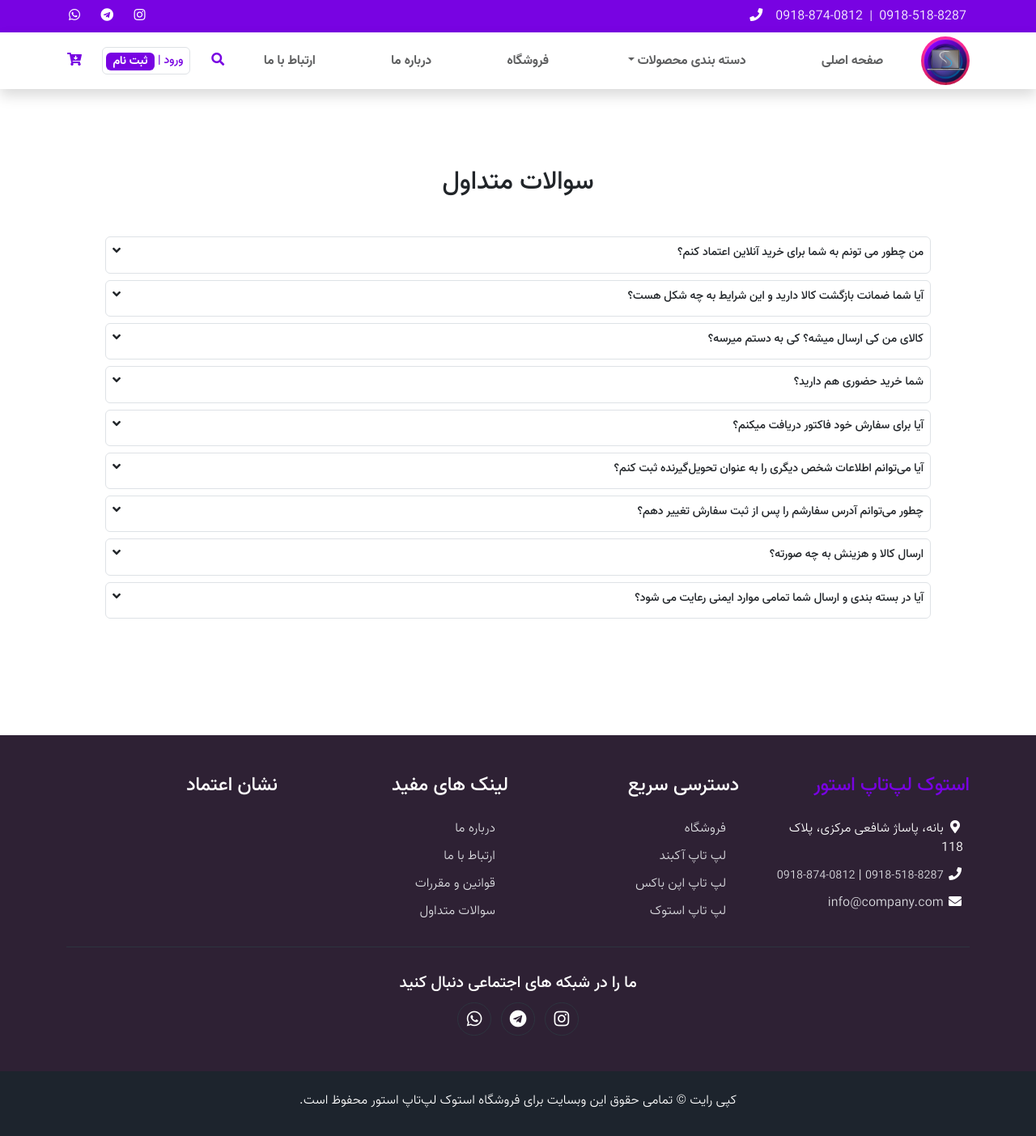
After one commit to nasiri-py/laptop-baneh, a Django app: page /faq/ in a window 1280 px wide. The commit adds this page. Shown: the whole page at 81% size. Run offline with Django 4.2, Linux system fonts and the light colour scheme; data comes from the database, SQL or seed files in the repository; both versions use the stored data as it was after the commit; some libraries are stand-ins or nearby versions.

Commit message:
add about, faq and term

```diff
--- a/home/urls.py
+++ b/home/urls.py
@@ -1,8 +1,11 @@
 from django.urls import path
-from .views import HomeView, contact_view
+from . import views
 
 app_name = 'home'
 urlpatterns = [
-    path('', HomeView.as_view(), name='home'),
-    path('contact/', contact_view, name='contact'),
+    path('', views.HomeView.as_view(), name='home'),
+    path('contact/', views.contact_view, name='contact'),
+    path('about/', views.about_view, name='about'),
+    path('faq/', views.faq_view, name='faq'),
+    path('term/', views.term_view, name='term'),
 ]
--- a/home/views.py
+++ b/home/views.py
@@ -52,3 +52,15 @@ def contact_view(request):
             form.send(fail_silently=True)
             messages.success(request, 'پیام شما با موفقیت به پشتیبانی سایت ارسال شد', 'success')
     return redirect('home:contact')
+
+
+def about_view(request):
+    return render(request, 'home/about.html')
+
+
+def faq_view(request):
+    return render(request, 'home/faq.html')
+
+
+def term_view(request):
+    return render(request, 'home/term.html')
--- a/static/base/css/templatemo.css
+++ b/static/base/css/templatemo.css
@@ -67,7 +67,7 @@ body, ul, li, p, a, label, input, div {
 .bg-dark { background-color: #212934 !important;}
 .bg-light { background-color: #e9eef5 !important;}
 .bg-black { background-color: #1d242d !important;}
-.bg-success { background-color: #59ab6e !important;}
+.bg-shop { background-color: #bc1f69 !important;}
 .btn-group-lg>.btn, .btn-lg {
     font-size: 1rem !important;
 }
--- a/templates/base.html
+++ b/templates/base.html
@@ -83,7 +83,7 @@
                         <a class="nav-link" href="{% url 'product:list' %}">فروشگاه</a>
                     </li>
                     <li class="nav-item">
-                        <a class="nav-link" href="about.html">درباره ما</a>
+                        <a class="nav-link" href="{% url 'home:about' %}">درباره ما</a>
                     </li>
                     <li class="nav-item">
                         <a class="nav-link" href="{% url 'home:contact' %}">ارتباط با ما</a>
@@ -248,7 +248,7 @@
     <div class="container">
         <div class="row">
             <div class="col-md-3 col-sm-6 col-12 pt-5">
-                <h3 class="h3 pb-3 border-light rounded-0 logo">استوک لپ‌تاپ استور</h3>
+                <a href="{% url 'home:home' %}" class="text-decoration-none"><h3 class="h3 pb-2 border-light rounded-0 text-link">استوک لپ‌تاپ استور</h3></a>
                 <ul class="list-unstyled text-light footer-link-list px-2">
                     <li>
                         <i class="fas fa-map-marker-alt fa-fw"></i>
@@ -267,7 +267,7 @@
                 </ul>
             </div>
             <div class="col-md-3 col-sm-6 col-12 pt-5">
-                <h3 class="h3 text-light pb-3 border-light">دسترسی سریع</h3>
+                <h3 class="h3 text-light pb-2 border-light">دسترسی سریع</h3>
                 <ul class="list-unstyled text-light footer-link-list px-3">
                     <li><a  class="text-decoration-none" href="{% url 'product:list' %}">فروشگاه</a></li>
                     <li><a  class="text-decoration-none" href="{% url 'product:list' %}?grade=n">لپ تاپ آکبند</a></li>
@@ -276,16 +276,16 @@
                 </ul>
             </div>
             <div class="col-md-3 col-sm-6 col-12 pt-5">
-                <h3 class="h3 text-light pb-3 border-light">لینک های مفید</h3>
+                <h3 class="h3 text-light pb-2 border-light">لینک های مفید</h3>
                 <ul class="list-unstyled text-light footer-link-list px-3">
-                    <li><a class="text-decoration-none" href="{% url 'home:home' %}">صفحه اصلی</a></li>
-                    <li><a class="text-decoration-none" href="#">درباره ما</a></li>
+                    <li><a class="text-decoration-none" href="{% url 'home:about' %}">درباره ما</a></li>
                     <li><a class="text-decoration-none" href="{% url 'home:contact' %}">ارتباط با ما</a></li>
-                    <li><a class="text-decoration-none" href="#">سوالات متداول</a></li>
+                    <li><a class="text-decoration-none" href="{% url 'home:term' %}">قوانین و مقررات</a></li>
+                    <li><a class="text-decoration-none" href="{% url 'home:faq' %}">سوالات متداول</a></li>
                 </ul>
             </div>
             <div class="col-md-3 col-sm-6 col-12 pt-5">
-                <h3 class="h3 text-light pb-3 border-light">نشان اعتماد</h3>
+                <h3 class="h3 text-light pb-2 border-light">نشان اعتماد</h3>
                 <ul class="list-unstyled text-light footer-link-list px-3">
                     <li><a class="text-decoration-none" href="#"><img src="" alt=""></a></li>
                 </ul>
--- a/templates/home/contact.html
+++ b/templates/home/contact.html
@@ -14,7 +14,7 @@
         <!-- Start Content Page -->
     <div class="container-fluid bg-light pt-5 pb-1">
         <div class="col-md-6 m-auto text-center">
-            <h1 class="h1">ارتباط با ما</h1>
+            <h1>ارتباط با ما</h1>
             <p>
                 از اینکه استوک لپ تاپ استور را انتخاب کردید از شما ممنونیم.
                 <br>
--- /dev/null
+++ b/templates/home/faq.html
@@ -0,0 +1,222 @@
+{% extends 'base.html' %}
+
+{% load static %}
+
+{% block title %}
+    سوالات متداول
+{% endblock %}
+
+{% block content %}
+    <section class="py-5">
+        <div class="container">
+            <div class="py-5">
+                <h2 class="text-center">سوالات متداول</h2>
+                <div class="m-5">
+                    <div class="accordion accordion-flush" id="accordionFlushExample">
+                        <div class="accordion-item rounded border mb-2">
+                            <div class="accordion-header p-2" id="flush-heading1">
+                                <div class="d-flex justify-content-between align-items-baseline collapsed" type="button"
+                                     data-bs-toggle="collapse" data-bs-target="#flush-collapse1" aria-expanded="false"
+                                     aria-controls="flush-collapse1">
+                                    <h6>
+                                        من چطور می تونم به شما برای خرید آنلاین اعتماد کنم؟
+                                    </h6>
+                                    <i class="fa fa-angle-down" aria-hidden="true"></i>
+                                </div>
+                            </div>
+                            <div id="flush-collapse1" class="accordion-collapse collapse bg-light"
+                                 aria-labelledby="flush-heading1"
+                                 data-bs-parent="#accordionFlushExample">
+                                <div class="accordion-body">
+                                    با توجه به مجوز ها همچون نماد اعتماد الکترونیک و کسب و کارهای مجازی که مجموعه استوک
+                                    لپ تاپ استور دارد پایین سایت میتونید مشاهده کنید.
+                                </div>
+                            </div>
+                        </div>
+                        <div class="accordion-item rounded border mb-2">
+                            <div class="accordion-header p-2" id="flush-heading2">
+                                <div class="d-flex justify-content-between align-items-baseline collapsed" type="button"
+                                     data-bs-toggle="collapse" data-bs-target="#flush-collapse2" aria-expanded="false"
+                                     aria-controls="flush-collapse2">
+                                    <h6>
+                                        آیا شما ضمانت بازگشت کالا دارید و این شرایط به چه شکل هست؟
+                                    </h6>
+                                    <i class="fa fa-angle-down" aria-hidden="true"></i>
+                                </div>
+                            </div>
+                            <div id="flush-collapse2" class="accordion-collapse collapse bg-light"
+                                 aria-labelledby="flush-heading2"
+                                 data-bs-parent="#accordionFlushExample">
+                                <div class="accordion-body bg-light rounded">
+                                    <p>بله؛ 10 روز می باشد که شامل موارد زیر است :</p>
+                                    <ul class="list-unstyled">
+                                        <li>
+                                            _ مشکل سخت افزاری
+                                        </li>
+                                        <li>
+                                            _ عدم تطبیق مشخصات کالای ارسال شده
+                                        </li>
+                                    </ul>
+                                    <p><span class="text-danger">*</span> این 10 روز به صورت کاری محاسبه نمی گردد</p>
+                                    <p><span class="text-danger">*</span>
+                                        ایرادات
+                                        فیزیکی مانند شکستگی، ضربه، خط و خش و… شامل ضمانت بازگشت کالا نمی باشد</p>
+                                    <p><span class="text-danger">*</span> لطفا در هنگام جعبه گشایی از سفارش خود فیلم
+                                        تهیه نمایید تا اگر سفارش در حین نقل و
+                                        انتقال آسیب دیده بود از طریق فیلم قابل اثبات باشد (در غیر این صورت امکان مرجوعی
+                                        کالا
+                                        با
+                                        مشکل فیزیکی و ظاهری وجود ندارد).
+                                    </p>
+                                    <p>برای مطالعه بیشتر میتونید به لینک زیر مراجعه کنید.</p>
+                                    <a href="{% url 'home:term' %}" class="text-decoration-none text-link">قوانین و مقررات</a>
+                                </div>
+                            </div>
+                        </div>
+                        <div class="accordion-item rounded border mb-2">
+                            <div class="accordion-header p-2" id="flush-heading3">
+                                <div class="d-flex justify-content-between align-items-baseline collapsed" type="button"
+                                     data-bs-toggle="collapse" data-bs-target="#flush-collapse3" aria-expanded="false"
+                                     aria-controls="flush-collapse3">
+                                    <h6>
+                                        کالای من کی ارسال میشه؟ کی به دستم میرسه؟
+                                    </h6>
+                                    <i class="fa fa-angle-down" aria-hidden="true"></i>
+                                </div>
+                            </div>
+                            <div id="flush-collapse3" class="accordion-collapse collapse bg-light"
+                                 aria-labelledby="flush-heading3"
+                                 data-bs-parent="#accordionFlushExample">
+                                <div class="accordion-body bg-light rounded">
+                                    تمامی کالاها روز بعداز ثبت سفارش ارسال میشوند؛ 1 تا 5 روز کاری زمان میبرد تا کالا به
+                                    دستتان برسد.
+                                </div>
+                            </div>
+                        </div>
+                        <div class="accordion-item rounded border mb-2">
+                            <div class="accordion-header p-2" id="flush-heading4">
+                                <div class="d-flex justify-content-between align-items-baseline collapsed" type="button"
+                                     data-bs-toggle="collapse" data-bs-target="#flush-collapse4" aria-expanded="false"
+                                     aria-controls="flush-collapse4">
+                                    <h6>
+                                        شما خرید حضوری هم دارید؟
+                                    </h6>
+                                    <i class="fa fa-angle-down" aria-hidden="true"></i>
+                                </div>
+                            </div>
+                            <div id="flush-collapse4" class="accordion-collapse collapse bg-light"
+                                 aria-labelledby="flush-heading4"
+                                 data-bs-parent="#accordionFlushExample">
+                                <div class="accordion-body bg-light rounded">
+                                    بله، شما هم میتونید به فروشگاه حضوری ما که آدرس آنها در قسمت <a
+                                        href="{% url 'home:contact' %}" class="text-decoration-none text-link">ارتباط با ما</a>
+                                    درج شده مراجعه کنید و هم میتونید هنگام ثبت سفارش در قسمت توضیحات درج کنید و یا پس از
+                                    ثبت سفارش با کارشناسان فروش آنلاین ما تماس حاصل کرده و هماهنگی های لازم جهت تحویل
+                                    حضوری انجام شود.
+                                </div>
+                            </div>
+                        </div>
+                        <div class="accordion-item rounded border mb-2">
+                            <div class="accordion-header p-2" id="flush-heading5">
+                                <div class="d-flex justify-content-between align-items-baseline collapsed" type="button"
+                                     data-bs-toggle="collapse" data-bs-target="#flush-collapse5" aria-expanded="false"
+                                     aria-controls="flush-collapse5">
+                                    <h6>
+                                        آیا برای سفارش خود فاکتور دریافت میکنم؟
+                                    </h6>
+                                    <i class="fa fa-angle-down" aria-hidden="true"></i>
+                                </div>
+                            </div>
+                            <div id="flush-collapse5" class="accordion-collapse collapse bg-light"
+                                 aria-labelledby="flush-heading5"
+                                 data-bs-parent="#accordionFlushExample">
+                                <div class="accordion-body bg-light rounded">
+                                    بله تمامی سفارش ها شامل فاکتور می شوند شما میتوانید پس از ثبت سفارش در پنل کاربری
+                                    خود از قسمت لیست سفارشات فاکتور خود را مشاهده. در ضمن در صورت نیاز به فاکتور دارای
+                                    مهر و امضا، فاکتور همراه سفارش شما ارسال خواهد شد.
+                                </div>
+                            </div>
+                        </div>
+                        <div class="accordion-item rounded border mb-2">
+                            <div class="accordion-header p-2" id="flush-heading6">
+                                <div class="d-flex justify-content-between align-items-baseline collapsed" type="button"
+                                     data-bs-toggle="collapse" data-bs-target="#flush-collapse6" aria-expanded="false"
+                                     aria-controls="flush-collapse6">
+                                    <h6>
+                                        آیا می‌توانم اطلاعات شخص دیگری را به عنوان تحویل‌گیرنده ثبت کنم؟
+                                    </h6>
+                                    <i class="fa fa-angle-down" aria-hidden="true"></i>
+                                </div>
+                            </div>
+                            <div id="flush-collapse6" class="accordion-collapse collapse bg-light"
+                                 aria-labelledby="flush-heading6"
+                                 data-bs-parent="#accordionFlushExample">
+                                <div class="accordion-body bg-light rounded">
+                                    بله شما می توانید در قسمت ثبت سفارش، اطلاعات آدرس شخص تحویل گیرنده شامل آدرس، نام و
+                                    نام خانوادگی را وارد نمایید.
+                                </div>
+                            </div>
+                        </div>
+                        <div class="accordion-item rounded border mb-2">
+                            <div class="accordion-header p-2" id="flush-heading7">
+                                <div class="d-flex justify-content-between align-items-baseline collapsed" type="button"
+                                     data-bs-toggle="collapse" data-bs-target="#flush-collapse7" aria-expanded="false"
+                                     aria-controls="flush-collapse7">
+                                    <h6>
+                                         چطور می‌توانم آدرس سفارشم را  پس از ثبت‌ سفارش تغییر دهم؟
+                                    </h6>
+                                    <i class="fa fa-angle-down" aria-hidden="true"></i>
+                                </div>
+                            </div>
+                            <div id="flush-collapse7" class="accordion-collapse collapse bg-light"
+                                 aria-labelledby="flush-heading7"
+                                 data-bs-parent="#accordionFlushExample">
+                                <div class="accordion-body bg-light rounded">
+                                    شما می‌توانید با پشتیبانی استوک لپ تاپ استور تماس بگیرید و درخواست ویرایش اطلاعات سفارش را بدهید.
+                                </div>
+                            </div>
+                        </div>
+                        <div class="accordion-item rounded border mb-2">
+                            <div class="accordion-header p-2" id="flush-heading8">
+                                <div class="d-flex justify-content-between align-items-baseline collapsed" type="button"
+                                     data-bs-toggle="collapse" data-bs-target="#flush-collapse8" aria-expanded="false"
+                                     aria-controls="flush-collapse8">
+                                    <h6>
+                                        ارسال کالا و هزینش به چه صورته؟
+                                    </h6>
+                                    <i class="fa fa-angle-down" aria-hidden="true"></i>
+                                </div>
+                            </div>
+                            <div id="flush-collapse8" class="accordion-collapse collapse bg-light"
+                                 aria-labelledby="flush-heading8"
+                                 data-bs-parent="#accordionFlushExample">
+                                <div class="accordion-body bg-light rounded">
+                                    ارسال سفارشات توسط پست، تیپاکس، چاپار و باربری (متناسب با شهر مقصد و مبلغ سفارش) با انتخاب مشتری صورت می پذیرد و نسبت به کالا و نوع باربری هزینه ارسال متفاوت میباشد.
+                                </div>
+                            </div>
+                        </div>
+                        <div class="accordion-item rounded border mb-2">
+                            <div class="accordion-header p-2" id="flush-heading9">
+                                <div class="d-flex justify-content-between align-items-baseline collapsed" type="button"
+                                     data-bs-toggle="collapse" data-bs-target="#flush-collapse9" aria-expanded="false"
+                                     aria-controls="flush-collapse9">
+                                    <h6>
+                                        آیا در بسته بندی و ارسال شما تمامی موارد ایمنی رعایت می شود؟
+                                    </h6>
+                                    <i class="fa fa-angle-down" aria-hidden="true"></i>
+                                </div>
+                            </div>
+                            <div id="flush-collapse9" class="accordion-collapse collapse bg-light"
+                                 aria-labelledby="flush-heading9"
+                                 data-bs-parent="#accordionFlushExample">
+                                <div class="accordion-body bg-light rounded">
+                                    بله، با توجه به ارزشمند بودن همه ی کالاها، تمامی آنها با رعایت موارد ایمنی از جمله استفاده از ضربه گیر ارسال میگردد. در ضمن کالاهای ارسالی توسط شرکت های پستی(ارسالی) تحت پوشش بیمه ارسال هستند.
+                                </div>
+                            </div>
+                        </div>
+                    </div>
+                </div>
+            </div>
+        </div>
+    </section>
+{% endblock %}
--- a/templates/home/home.html
+++ b/templates/home/home.html
@@ -24,7 +24,7 @@
                         </div>
                         <div class="col-lg-6 mb-0 d-flex align-items-center">
                             <div class="text-align-left align-self-center">
-                                <h1 class="h1" style="color: #7803e2;"><b>استوک لپ‌تاپ استور</b></h1>
+                                <h1 style="color: #7803e2;">استوک لپ‌تاپ استور</h1>
                                 <h3 class="h3" style="color: #bc1f69;">بزرگترین مرجع لپ‌تاپ استوک بانه</h3>
                                 <p>
                                     واردکننده مستقیم از اروپا و آمریکا با بیش از 16 سال سابقه
@@ -42,7 +42,7 @@
                         </div>
                         <div class="col-lg-6 mb-0 d-flex align-items-center">
                             <div class="text-align-left">
-                                <h1 class="h1" style="color: #3aa0cd;">لپ‌تاپ های اپن‌باکس و استوک</h1>
+                                <h2 style="color: #3aa0cd;">لپ‌تاپ های اپن‌باکس و استوک</h2>
                                 <h3 class="h3">
                                     <b style="color: #a01239;">10 روز</b> مهلت تست بدون قید و شرط
                                 </h3>
@@ -59,7 +59,7 @@
                         </div>
                         <div class="col-lg-6 mb-0 d-flex align-items-center">
                             <div class="text-align-left">
-                                <h1 class="h1" style="color: #a01239;">انواع لپتاپ گیمینگ</h1>
+                                <h2 style="color: #a01239;">انواع لپتاپ گیمینگ</h2>
                                 <h3 class="h3">از برندهای مختلف</h3>
                                 <p>
                                     بهترین و ارزان ترین لپ تاپ های مخصوص بازی در بازار ایران
```
Also changed, not shown: templates/home/about.html (added, +42 -0 lines), templates/home/term.html (added, +41 -0 lines), db.sqlite3, static/home/img/about-laptop.svg (added).
